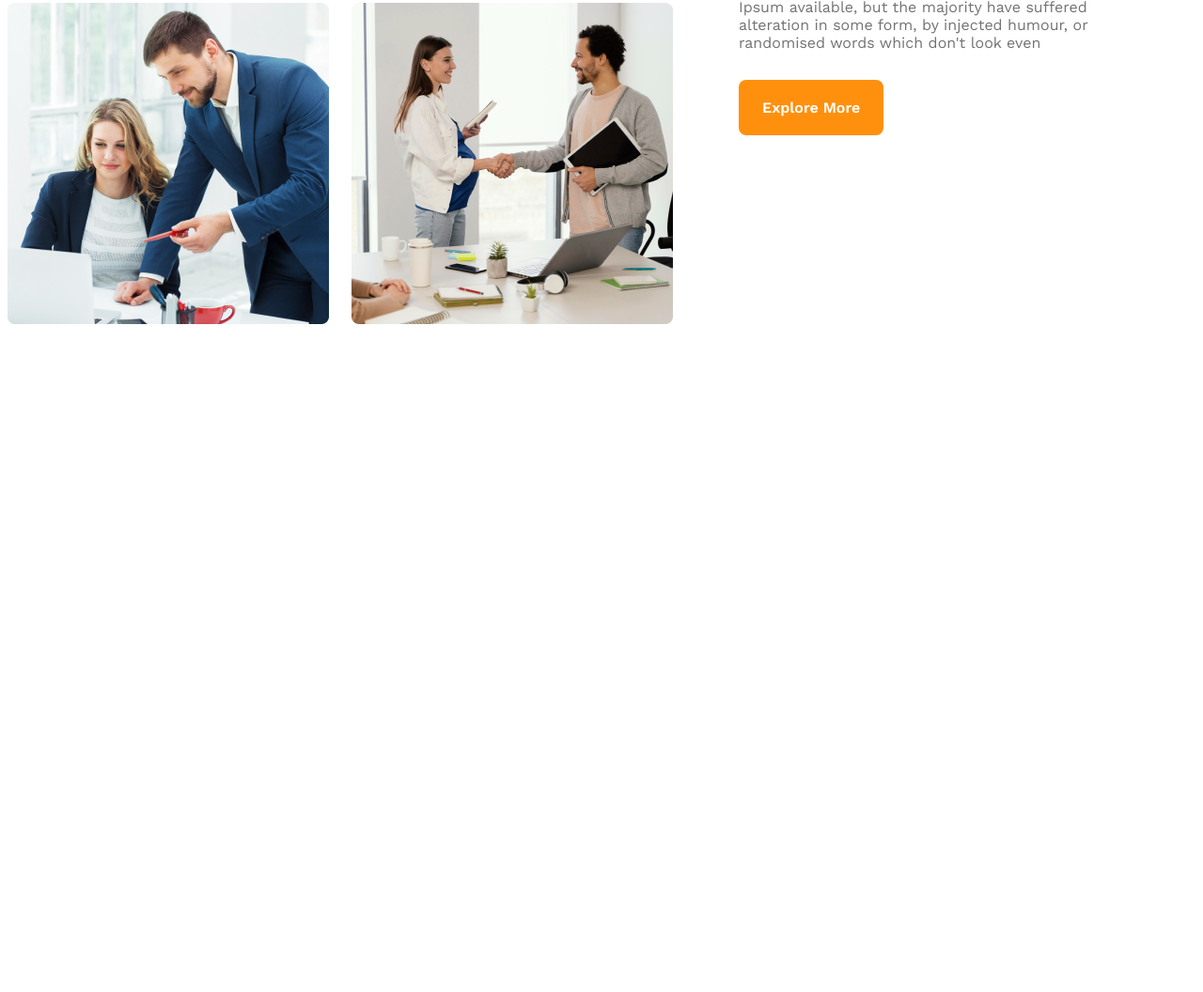
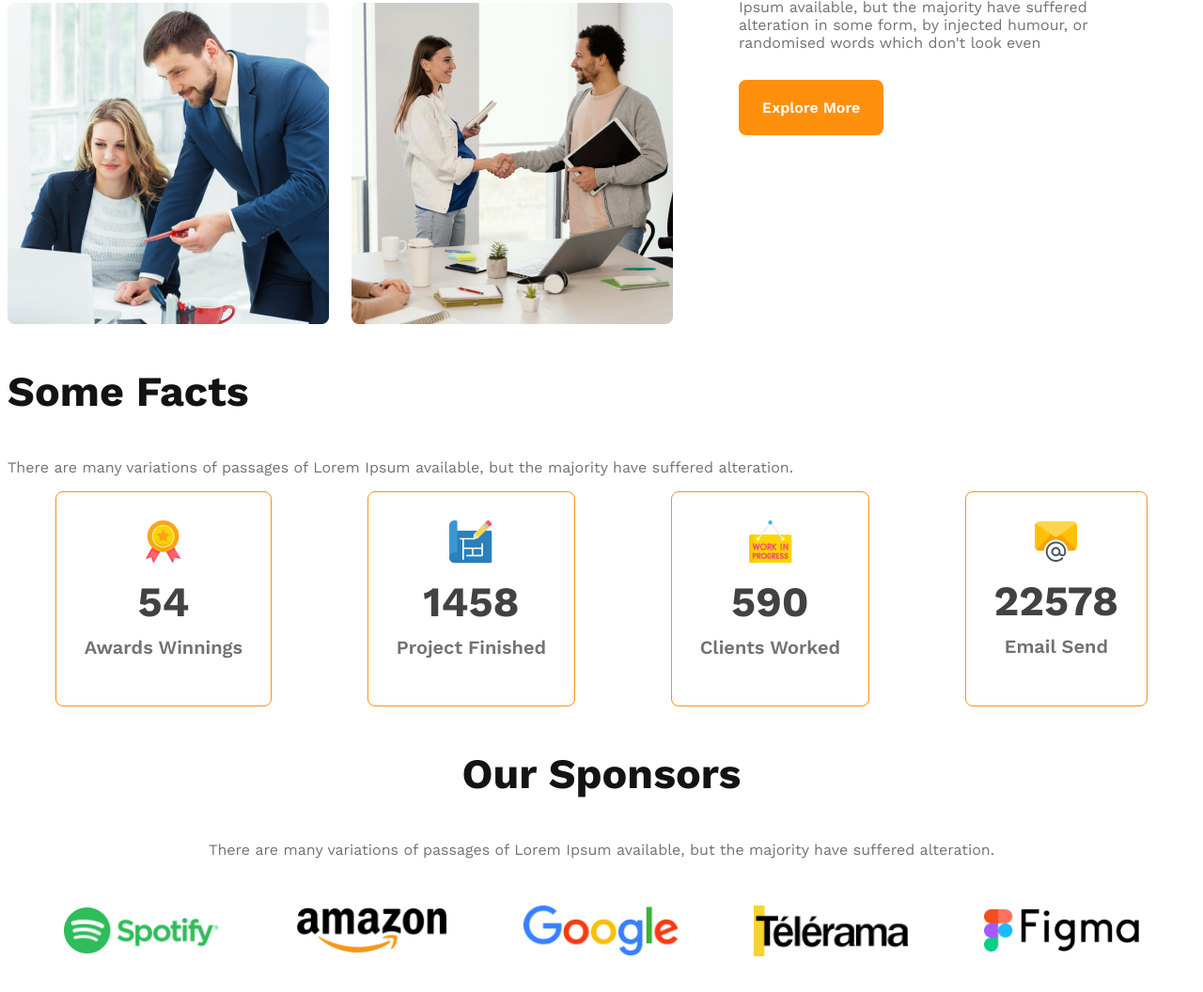
Before and after one commit to ShahAlammm/g3-architects-webside-practice, a plain HTML site: page index.html in a window 1280 px wide. Shown: the part 1444-2500 px from the top of the page at 94% size. Before the commit the page ends 1889 px from the top, so only its background shows below. Drawn offline with nearby package versions, Linux system fonts and the light colour scheme.

Commit message:
added sponsors section

```diff
--- a/index.html
+++ b/index.html
@@ -21,7 +21,7 @@
         <div class="banner">
           <div class="banner-content">
             <h1 class="banner-title">Brand New Group of Architects</h1>
-          <p class="banner-text">There are many variations of passages of Lorem Ipsum available, but the majority have suffered alteration in some form, by injected humour, or randomised words which don't look even</p>
+          <p class="banner-text common-thing">There are many variations of passages of Lorem Ipsum available, but the majority have suffered alteration in some form, by injected humour, or randomised words which don't look even</p>
           <button class="btn-primary">Explore More</button>
           </div>
           <img src="images/banner.png" alt="">
@@ -39,11 +39,59 @@
         </div>
         <div class="feature-content">
             <h3 class="features-title"><span style="color: #727272;">Quick list</span> <span style="color: #131313;">of Our</span><br><span style="color:#FF900E;">Features</span></h3>
-            <p class="features-tex">There are many variations of passages of Lorem Ipsum available, but the majority have suffered alteration in some form, by injected humour, or randomised words which don't look even</p>
+            <p class="features-tex common-thing">There are many variations of passages of Lorem Ipsum available, but the majority have suffered alteration in some form, by injected humour, or randomised words which don't look even</p>
              <button class="btn-primary">Explore More</button>
         </div>
        </section>
+                                           <!-- Experience -->
+       <section class="experience">
+        <div class="experience-list">
 
+        </div>
+        <div class="experience-image">
+
+        </div>
+       </section>
+                              <!--   Some fact   -->
+        <section class="fact">
+            <h3 class="fact-title nav-title">Some Facts</h3>
+            <p class="common-thing banner-text">There are many variations of passages of Lorem Ipsum available, but the majority have suffered alteration.</p>
+            <div class="facts-card">
+                <div class="card">
+                    <img src="images/icons/ribon.png" alt="">
+                    <h2 class="card-stats">54</h2>
+                    <p class="card-title">Awards Winnings</p>
+                </div>
+                <div class="card">
+                    <img src="images/icons/projects.png" alt="">
+                    <h2 class="card-stats">1458</h2>
+                    <p class="card-title">Project Finished</p>
+                </div>
+                <div class="card">
+                    <img src="images/icons/customers.png" alt="">
+                    <h2 class="card-stats">590</h2>
+                    <p class="card-title">Clients Worked</p>
+                </div>
+                <div class="card">
+                    <img src="images/icons/email.png" alt="">
+                    <h2 class="card-stats">22578</h2>
+                    <p class="card-title">Email Send</p>
+                </div>
+            </div>
+        </section>
+
+                                              <!-- sponsors -->
+            <section class="sponsors">
+                <h3 class="section-title nav-title">Our Sponsors</h3>
+                <p class="common-thing">There are many variations of passages of Lorem Ipsum available, but the majority have suffered alteration.</p>
+            <div class="sponsors-images">
+                <img src="images/sponsors/spotify.png" alt="">
+                <img src="images/sponsors/amazon.png" alt="">
+                <img src="images/sponsors/google.png" alt="">
+                <img src="images/sponsors/telerama.png" alt="">
+                <img src="images/sponsors/figma.png" alt="">
+            </div>
+            </section>
     </main>
     <footer>
 
--- a/styles/architects.css
+++ b/styles/architects.css
@@ -15,6 +15,9 @@
     padding: 20px 25px;
     border: none;
     cursor: pointer;
+}
+.common-thing, .card-title{
+    color: #727272;
 }
                                      /* header */
 header{
@@ -62,8 +65,7 @@ nav li a{
     color:  #131313;
 }
 .banner-text{
-   color:  #727272;
-   width: 800;
+    max-width: 800;
 }
 .banner img{
     width: 100%;
@@ -92,10 +94,50 @@ main{
     font-size: 2rem;
 }
 .features-tex{
-    color: #727272;
     margin-bottom: 30px;
 }
 
+.facts-card{
+    display: flex;
+    justify-content: space-around;
+
+
+
+}
+.facts-card .card{
+    border-radius: 8px;
+    border: 1px solid #FF900E;
+    text-align: center;
+    padding: 30px;
+
+}
+.facts-card .card-stats{
+    font-size: 2.8rem;
+    color: #424242;
+    margin-top: 10px;
+    margin-bottom: 10px;
+}
+
+.facts-card .card-title{
+    font-weight: 600;
+    font-size: 1.25rem;
+    margin-top: 5px;
+}
+/* sponsors */
+.sponsors{
+    text-align: center;
+}
+.sponsors-images{
+    margin-top: 50px;
+    display: flex;
+    justify-content: space-evenly;
+    gap: 20px;
+    align-items: center;
+
+}
+.sponsors-images img{
+    width: 165px;
+}
 
 
 
@@ -117,12 +159,14 @@ main{
 
    /*                                  responsive                                */
    @media  screen and (max-width:576px) {
-    header, .feature-content{
+    header, .feature-content, .common-thing, .facts-card{
         padding: 20px;
 
     }
     nav,
-    .feature-container
+    .feature-container,
+    .facts-card,
+    .sponsors-images
     {
         flex-direction: column;
 
@@ -130,18 +174,29 @@ main{
     .features-images{
         grid-template-columns: 1fr;
     }
+    .facts-card
+    {
+        gap: 20px;
+    }
+    .sponsors-images{
+        gap: 50px;
+    }
 
     }
     /* Tab */
     @media screen and (min-width:576px) and (max-width:992px) {
-        header, .feature-content{
+        header, .feature-content, .common-thing{
             padding: 20px;
         }
         nav,
-        .feature-container
+        .feature-container,
+        .sponsors-images
         {
             flex-direction: column;
 
         }
+        .sponsors-images{
+            gap: 50px;
+        }
 
     }
```
